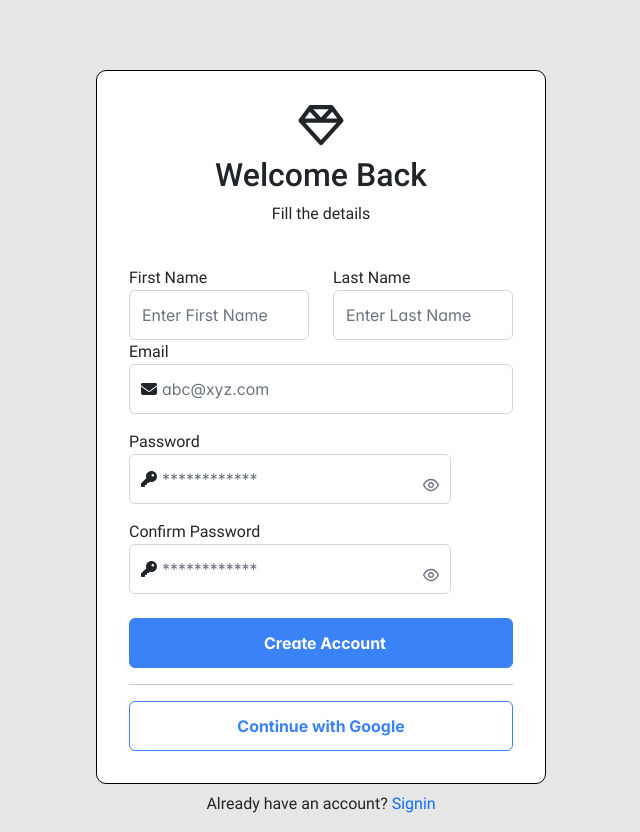
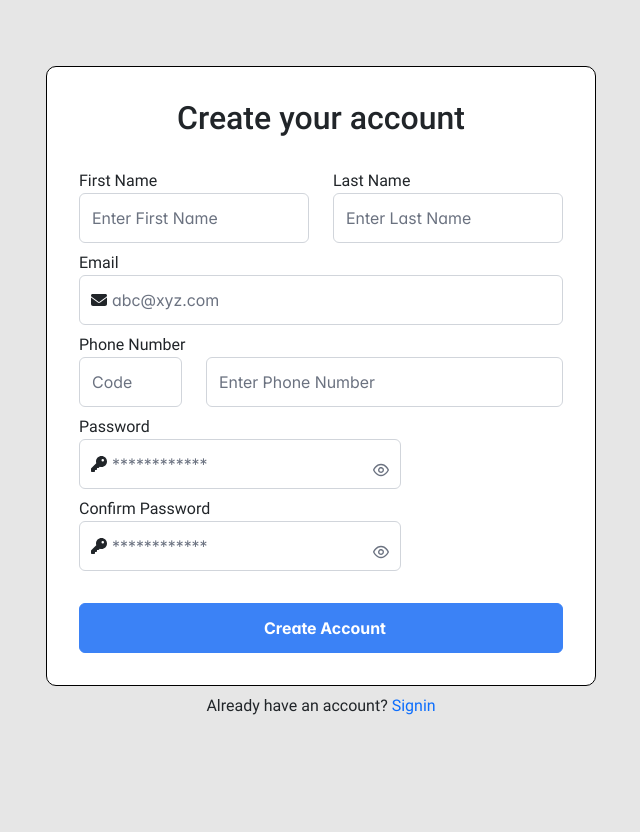
Before and after one commit to hirenjadav/Chat-App-Frontend, a React (Vite) app: page /auth/signup in a window 1280 px wide. Shown: the whole page, without its empty margins (319-959 px from the left). After the commit the page ends 800 px from the top, so only its background shows below. Built offline with nearby package versions, Linux system fonts and the light colour scheme.

Commit message:
added login and signup api calls

```diff
--- a/src/App.tsx
+++ b/src/App.tsx
@@ -5,7 +5,7 @@ import {
   Navigate,
 } from "react-router-dom";
 import SignUp from "./components/SignUp";
-import SignIn from "./components/SignIn/SignIn";
+import SignIn from "./components/Login/Login";
 import AuthPageWrapper from "./components/AuthPageWrapper/AuthPageWrapper";
 import ForgotPassword from "./components/ForgotPassword/ForgotPassword";
 
@@ -14,7 +14,7 @@ function App() {
     <Router>
       <Routes>
         <Route path="/" element={<Navigate to="/auth/signin" replace />} />
-      <Route path="/auth" Component={AuthPageWrapper} >
+        <Route path="/auth" Component={AuthPageWrapper}>
           <Route path="signin" Component={SignIn} />
           <Route path="signup" Component={SignUp} />
           <Route path="forgot-password" Component={ForgotPassword} />
@@ -24,4 +24,4 @@ function App() {
   );
 }
 
-export default App
+export default App;
--- a/src/components/AuthPageWrapper/AuthPageWrapper.scss
+++ b/src/components/AuthPageWrapper/AuthPageWrapper.scss
@@ -1,17 +1,5 @@
-.page-container {
-    min-height: 100vh;
-    height: 100%;
-
-    display: flex;
-    justify-content: center;
-    align-items: center;
-}
-
 .auth-page-wrapper {
-    width: clamp(350px, 100%, 450px);
-
-    margin: auto;
-    margin-top: 70px;
+    width: clamp(350px, 100%, 550px);
 
     & .page-content {
         padding: 2rem;
@@ -25,10 +13,6 @@
             flex-direction: column;
             justify-content: center;
             text-align: center;
-
-            & .diamond-icon {
-                font-size: 45px;
-            }
         }
     }
 }
--- a/src/components/AuthPageWrapper/AuthPageWrapper.tsx
+++ b/src/components/AuthPageWrapper/AuthPageWrapper.tsx
@@ -1,57 +1,51 @@
-import React, { useEffect, useState } from 'react';
-import { Link, Outlet, useLocation } from 'react-router-dom';
+import { useEffect, useState } from "react";
+import { Link, Outlet, useLocation } from "react-router-dom";
 import "./AuthPageWrapper.scss";
-import FontIconWrapper from '../FontIconWrapper';
 
 export default function AuthPageWrapper() {
   const location = useLocation();
-  const [currentPage, setCurrentPage] = useState('');
-
+  const [currentPage, setCurrentPage] = useState("");
 
   useEffect(() => {
-    const routeArr: string[] = location.pathname.split('/');
-    let currentPageUrl: string = '';
+    const routeArr: string[] = location.pathname.split("/");
+    let currentPageUrl: string = "";
     if (routeArr.length) {
       currentPageUrl = routeArr[routeArr.length - 1];
       setCurrentPage(currentPageUrl);
     }
   }, [location]);
 
-
   return (
-    <div className="page-container container-md">
-
+    <div className="container-md min-vh-100 h-100 d-flex justify-content-center align-items-center">
       <div className="auth-page-wrapper">
-
         <div className="page-content">
-
           <div className="page-title mb-4">
-            <FontIconWrapper className="diamond-icon" icon="fa-regular fa-gem" />
-            <h2 className="mt-2">Welcome Back</h2>
-
-            {currentPage == 'signin' && <p>Login to your account</p>}
-            {currentPage == 'forgot-password' && <p>Enter your registered email</p>}
-            {currentPage == 'signup' && <p>Fill the details</p>}
+            {currentPage == "signin" && <h2>Login to your account</h2>}
+            {currentPage == "forgot-password" && (
+              <h2>Enter your registered email</h2>
+            )}
+            {currentPage == "signup" && <h2>Create your account</h2>}
           </div>
 
           <Outlet />
-
         </div>
 
-        {
-          (currentPage == 'signin' || currentPage == 'forgot-password') ?
-            <p className="mt-2 text-center">
-              Didn't have an account?
-              <Link className="ms-1 text-decoration-none" to={'signup'}>Create an account</Link>
-            </p> :
-            <p className="mt-2 text-center">
-              Already have an account?
-              <Link className="ms-1 text-decoration-none" to={'signin'}>Signin</Link>
-            </p>
-        }
-
+        {currentPage == "signin" || currentPage == "forgot-password" ? (
+          <p className="mt-2 text-center">
+            Didn't have an account?
+            <Link className="ms-1 text-decoration-none" to={"signup"}>
+              Create an account
+            </Link>
+          </p>
+        ) : (
+          <p className="mt-2 text-center">
+            Already have an account?
+            <Link className="ms-1 text-decoration-none" to={"signin"}>
+              Signin
+            </Link>
+          </p>
+        )}
       </div>
-
     </div>
-  )
+  );
 }
--- /dev/null
+++ b/src/components/Login/Login.tsx
@@ -0,0 +1,135 @@
+import { InputText } from "primereact/inputtext";
+import { useRef, useState } from "react";
+import FontIconWrapper from "../FontIconWrapper";
+import { Button } from "primereact/button";
+import httpServices from "../../services/httpServices";
+import API_ENDPOINT_CONSTANTS from "../../constants/apiEndpointConstants";
+import "./Login.scss";
+import { Password } from "primereact/password";
+import { Toast } from "primereact/toast";
+
+export default function SignIn() {
+  const [showLoading, setShowLoading] = useState(false);
+  const toast = useRef<Toast>(null);
+
+  const [loginCredential, setLoginCredential] = useState({
+    email: "",
+    password: "",
+  });
+
+  const onInputChange = (event: any, field: "email" | "password") => {
+    switch (field) {
+      case "email":
+        setLoginCredential({
+          ...loginCredential,
+          email: event.target.value,
+        });
+        break;
+
+      case "password":
+        setLoginCredential({
+          ...loginCredential,
+          password: event.target.value,
+        });
+        break;
+    }
+  };
+
+  const handleSignIn = (event: any) => {
+    event.preventDefault();
+
+    if (!loginCredential.email || !loginCredential.password) {
+      toast.current?.show({
+        severity: "error",
+        summary: "Error",
+        detail: "Details Missing",
+      });
+      return;
+    }
+
+    setShowLoading(true);
+    const userDetails: any = {
+      email: loginCredential.email,
+      password: loginCredential.password,
+    };
+
+    httpServices
+      .post(API_ENDPOINT_CONSTANTS.LOGIN, userDetails)
+      .then((response) => {
+        console.log(response);
+        if (response["status"] == "success") {
+          localStorage.setItem("userData", JSON.stringify(response["data"]));
+        } else {
+          toast.current?.show({
+            severity: "error",
+            summary: "Error",
+            detail: response?.data?.errorDescription
+              ? response?.data?.errorDescription
+              : "Something Went Wrong",
+          });
+        }
+      })
+      .finally(() => setShowLoading(false));
+  };
+
+  return (
+    <form onSubmit={handleSignIn}>
+      <div className="d-flex flex-column row-gap-2">
+        <div>
+          <label>Email</label>
+          <div className="input-field-wrapper">
+            <FontIconWrapper
+              icon="fa-solid fa-user"
+              className="input-field-icon"
+            ></FontIconWrapper>
+            <InputText
+              placeholder="abc@xyz.com"
+              className="w-100"
+              value={loginCredential.email}
+              onInput={(e) => onInputChange(e, "email")}
+            />
+          </div>
+        </div>
+
+        <div>
+          <label>Password</label>
+          <div className="input-field-wrapper">
+            <FontIconWrapper
+              icon="fa-solid fa-key"
+              className="input-field-icon"
+            />
+            <Password
+              placeholder="************"
+              className="w-100"
+              inputClassName="w-100"
+              toggleMask
+              value={loginCredential.password}
+              onChange={(e) => onInputChange(e, "password")}
+              feedback={false}
+            />
+            {/* <InputOtp
+            value={loginCredential.otp}
+            length={6}
+            onChange={(e) => onInputChange(e, "otp")}
+          /> */}
+          </div>
+        </div>
+
+        {/* <div className="mt-1">
+          <Link to={"/auth/forgot-password"} className="link-style-none">
+            Forgot Password?
+          </Link>
+        </div> */}
+
+        <Button
+          className="mt-4"
+          icon="pi pi-check"
+          loading={showLoading}
+          label="Sign In"
+          type="submit"
+        />
+      </div>
+      <Toast ref={toast} />
+    </form>
+  );
+}
--- a/src/components/SignIn/SignIn.tsx
+++ /dev/null
@@ -1,105 +0,0 @@
-import { InputText } from "primereact/inputtext";
-import { Password } from "primereact/password";
-import { useState } from "react";
-import FontIconWrapper from '../FontIconWrapper';
-import { Button } from "primereact/button";
-import httpServices from "../../services/httpServices";
-import API_ENDPOINT_CONSTANTS from "../../constants/apiEndpointConstants";
-import { Link } from "react-router-dom";
-import "./SignIn.scss";
-
-export default function SignIn() {
-  const [showLoading, setShowLoading] = useState(false);
-
-  const [loginCredential, setLoginCredential] = useState({
-    email: "",
-    password: "",
-  });
-
-  const onInputChange = (event: any, field: "email" | "password") => {
-    switch (field) {
-      case "email":
-        setLoginCredential({
-          ...loginCredential,
-          email: event.target.value,
-        });
-        break;
-
-      case "password":
-        setLoginCredential({
-          ...loginCredential,
-          password: event.target.value,
-        });
-        break;
-    }
-  };
-
-  const handleSignIn = (event: any) => {
-    event.preventDefault();
-    setShowLoading(true);
-    httpServices
-      .post(API_ENDPOINT_CONSTANTS.LOGIN, loginCredential)
-      .then(response => {
-        setShowLoading(false);
-        console.log(response);
-      });
-  }
-
-  return (
-    <form onSubmit={handleSignIn}>
-
-      <div className="d-flex flex-column">
-
-        <label>Email</label>
-        <div className="input-field-wrapper">
-          <FontIconWrapper icon="fa-solid fa-user" className="input-field-icon"></FontIconWrapper>
-          <InputText
-            placeholder="abc@xyz.com"
-            className="w-100"
-            value={loginCredential.email}
-            onInput={(e) => onInputChange(e, "email")}
-          />
-        </div>
-
-        <label className="mt-3">Password</label>
-        <div className="input-field-wrapper">
-          <FontIconWrapper icon="fa-solid fa-key" className="input-field-icon" />
-          <Password
-            placeholder="************"
-            className="w-100"
-            inputClassName="w-100"
-            toggleMask
-            value={loginCredential.password}
-            onChange={(e) => onInputChange(e, "password")}
-            feedback={false}
-          />
-        </div>
-
-        <div className="mt-1">
-          <Link to={'/auth/forgot-password'} className="link-style-none">
-            Forgot Password?
-          </Link>
-        </div>
-
-        <Button
-          className="mt-4"
-          icon="pi pi-check"
-          loading={showLoading}
-          label="Sign In"
-          type="submit" />
-
-        <hr />
-
-        <Link to="/auth/signin">
-          <Button
-            className="w-100"
-            disabled={showLoading}
-            label="Continue with Google"
-            type="button"
-            outlined />
-        </Link>
-
-      </div>
-    </form>
-  );
-}
--- a/src/components/SignUp.tsx
+++ b/src/components/SignUp.tsx
@@ -1,24 +1,37 @@
 import { InputText } from "primereact/inputtext";
 import { Password } from "primereact/password";
-import { useState } from "react";
-import FontIconWrapper from './FontIconWrapper';
+import { useRef, useState } from "react";
+import FontIconWrapper from "./FontIconWrapper";
 import { Button } from "primereact/button";
-import { Link } from "react-router-dom";
 import httpServices from "../services/httpServices";
 import API_ENDPOINT_CONSTANTS from "../constants/apiEndpointConstants";
+import { Toast } from "primereact/toast";
 
 export default function SignUp() {
   const [showLoading, setShowLoading] = useState(false);
+  const toast = useRef<Toast>(null);
 
   const [signUpCredential, setsignUpCredential] = useState({
     firstName: "",
     lastName: "",
     email: "",
+    phoneCountryCode: "",
+    phoneNumber: "",
     password: "",
     confirmPassword: "",
   });
 
-  const onInputChange = (event: any, field: "firstName" | "lastName" | "email" | "password" | "confirmPassword") => {
+  const onInputChange = (
+    event: any,
+    field:
+      | "firstName"
+      | "lastName"
+      | "phoneCountryCode"
+      | "phoneNumber"
+      | "email"
+      | "password"
+      | "confirmPassword"
+  ) => {
     setsignUpCredential({
       ...signUpCredential,
       [field]: event.target.value,
@@ -27,17 +40,66 @@ export default function SignUp() {
 
   const handleSignUp = (event: any) => {
     event.preventDefault();
+
+    if (
+      !signUpCredential.firstName ||
+      !signUpCredential.lastName ||
+      !signUpCredential.email ||
+      !signUpCredential.phoneCountryCode ||
+      !signUpCredential.phoneNumber ||
+      !signUpCredential.password
+    ) {
+      toast.current?.show({
+        severity: "error",
+        summary: "Error",
+        detail: "Details Missing",
+      });
+      return;
+    }
+
+    if (
+      signUpCredential.password.trim() !=
+      signUpCredential.confirmPassword.trim()
+    ) {
+      toast.current?.show({
+        severity: "error",
+        summary: "Error",
+        detail: "Password Mismatch",
+      });
+      return;
+    }
+
+    setShowLoading(true);
+    const userDetails: any = {
+      firstName: signUpCredential.firstName,
+      lastName: signUpCredential.lastName,
+      email: signUpCredential.email,
+      phoneCountryCode: signUpCredential.phoneCountryCode,
+      phoneNumber: signUpCredential.phoneNumber,
+      password: signUpCredential.password,
+    };
     httpServices
-      .post(API_ENDPOINT_CONSTANTS.SIGN_UP, signUpCredential)
-      .then(response => {
+      .post(API_ENDPOINT_CONSTANTS.SIGN_UP, userDetails)
+      .then((response) => {
         console.log(response);
+        if (response["status"] == "success") {
+          localStorage.setItem("userData", JSON.stringify(response["data"]));
+        } else {
+          toast.current?.show({
+            severity: "error",
+            summary: "Error",
+            detail: response?.data?.errorDescription
+              ? response?.data?.errorDescription
+              : "Something Went Wrong",
           });
         }
+      })
+      .finally(() => setShowLoading(false));
+  };
 
   return (
     <form onSubmit={handleSignUp}>
-      <div className="d-flex flex-column">
-
+      <div className="d-flex flex-column row-gap-2">
         <div className="row">
           <div className="col-12 col-sm-6">
             <label>First Name</label>
@@ -58,12 +120,15 @@ export default function SignUp() {
               onInput={(e) => onInputChange(e, "lastName")}
             />
           </div>
-
         </div>
 
+        <div>
           <label>Email</label>
           <div className="input-field-wrapper">
-          <FontIconWrapper icon="fa-solid fa-envelope" className="input-field-icon"></FontIconWrapper>
+            <FontIconWrapper
+              icon="fa-solid fa-envelope"
+              className="input-field-icon"
+            ></FontIconWrapper>
             <InputText
               value={signUpCredential.email}
               placeholder="abc@xyz.com"
@@ -71,10 +136,38 @@ export default function SignUp() {
               onInput={(e) => onInputChange(e, "email")}
             />
           </div>
+        </div>
 
-        <label className="mt-3">Password</label>
+        <div>
+          <label>Phone Number</label>
+          <div className="row">
+            <div className="col-12 col-sm-3">
+              <InputText
+                placeholder="Code"
+                value={signUpCredential.phoneCountryCode}
+                className="w-100"
+                onInput={(e) => onInputChange(e, "phoneCountryCode")}
+              />
+            </div>
+
+            <div className="col-12 col-sm-9 mt-2 mt-sm-0">
+              <InputText
+                placeholder="Enter Phone Number"
+                value={signUpCredential.phoneNumber}
+                className="w-100"
+                onInput={(e) => onInputChange(e, "phoneNumber")}
+              />
+            </div>
+          </div>
+        </div>
+
+        <div>
+          <label>Password</label>
           <div className="input-field-wrapper">
-          <FontIconWrapper icon="fa-solid fa-key" className="input-field-icon"></FontIconWrapper>
+            <FontIconWrapper
+              icon="fa-solid fa-key"
+              className="input-field-icon"
+            ></FontIconWrapper>
             <Password
               value={signUpCredential.password}
               onChange={(e) => onInputChange(e, "password")}
@@ -85,10 +178,15 @@ export default function SignUp() {
               feedback={false}
             />
           </div>
+        </div>
 
-        <label className="mt-3">Confirm Password</label>
+        <div>
+          <label>Confirm Password</label>
           <div className="input-field-wrapper">
-          <FontIconWrapper icon="fa-solid fa-key" className="input-field-icon"></FontIconWrapper>
+            <FontIconWrapper
+              icon="fa-solid fa-key"
+              className="input-field-icon"
+            ></FontIconWrapper>
             <Password
               value={signUpCredential.confirmPassword}
               onChange={(e) => onInputChange(e, "confirmPassword")}
@@ -99,25 +197,17 @@ export default function SignUp() {
               feedback={false}
             />
           </div>
+        </div>
 
         <Button
           className="mt-4"
           icon="pi pi-check"
           loading={showLoading}
           label="Create Account"
-          type="submit" />
-
-        <hr />
-
-        <Link to="/auth/signin">
-          <Button
-            className="w-100"
-            disabled={showLoading}
-            label="Continue with Google"
-            type="button"
-            outlined />
-        </Link>
+          type="submit"
+        />
       </div>
+      <Toast ref={toast} />
     </form>
   );
 }
--- a/src/constants/apiEndpointConstants.ts
+++ b/src/constants/apiEndpointConstants.ts
@@ -1,7 +1,7 @@
 enum API_ENDPOINT_CONSTANTS {
-  LOGIN = 'FSFASF',
-  LOGOUT = 'FASDFASF',
-  SIGN_UP = 'FASFADSFA',
+  LOGIN = '/auth/login',
+  LOGOUT = '/auth/logout',
+  SIGN_UP = '/auth/signup',
 }
 
 export default API_ENDPOINT_CONSTANTS;
--- a/src/services/httpServices.ts
+++ b/src/services/httpServices.ts
@@ -1,6 +1,6 @@
 import axios from "axios";
 
-const host: string = 'http://fafafda.fdsfa/';
+const host: string = 'http://localhost:3000';
 
 function constructFullUrl(endpoint: string): string {
   return host + endpoint;
@@ -14,7 +14,7 @@ function get(
     axios
       .get(constructFullUrl(url), { params })
       .then(response => {
-        resolve(response);
+        resolve(response?.data ? response.data : response);
       })
       .catch(error => {
         setTimeout(() => {
@@ -37,7 +37,7 @@ function post(
         { params }
       )
       .then(response => {
-        resolve(response);
+        resolve(response?.data ? response.data : response);
       })
       .catch(error => {
         setTimeout(() => {
```
Also changed, not shown: src/components/Login/Login.scss (renamed from src/components/SignIn/SignIn.scss). Lines whose indentation alone changed are shown as unchanged.
